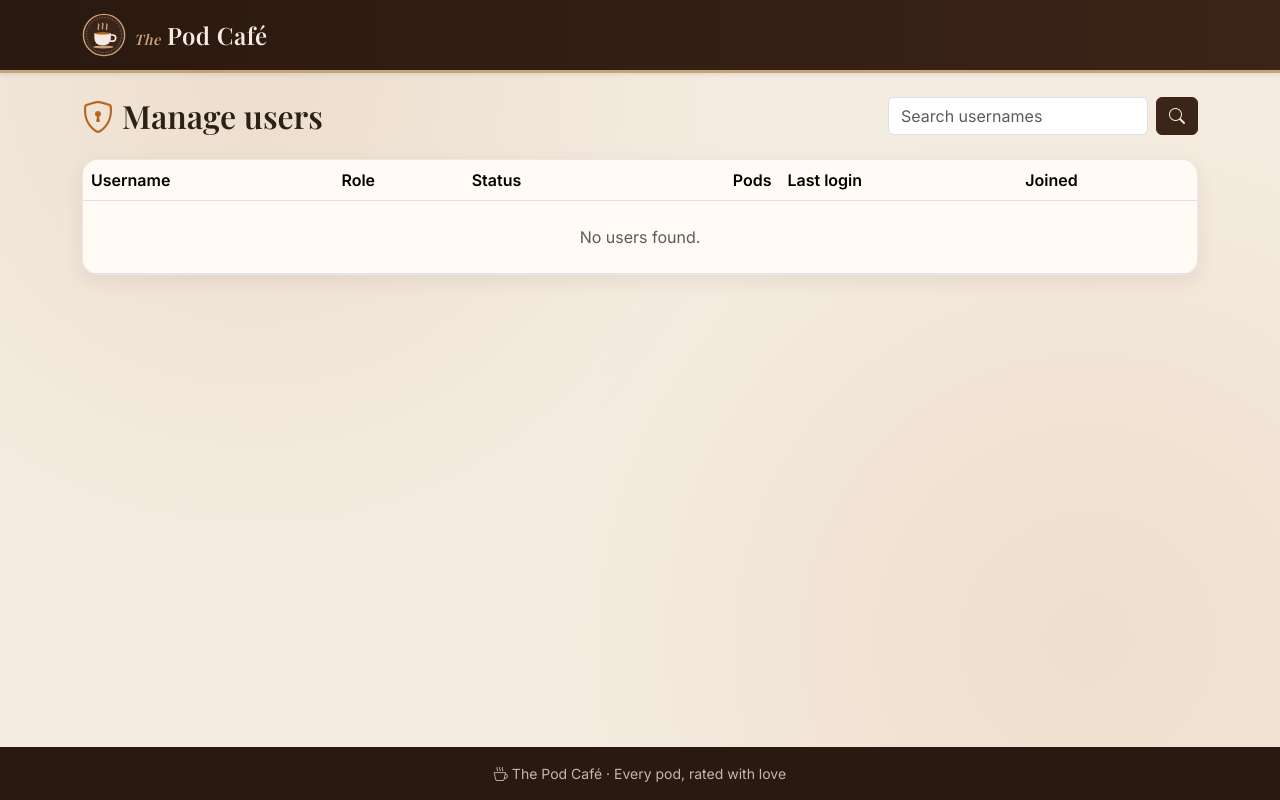
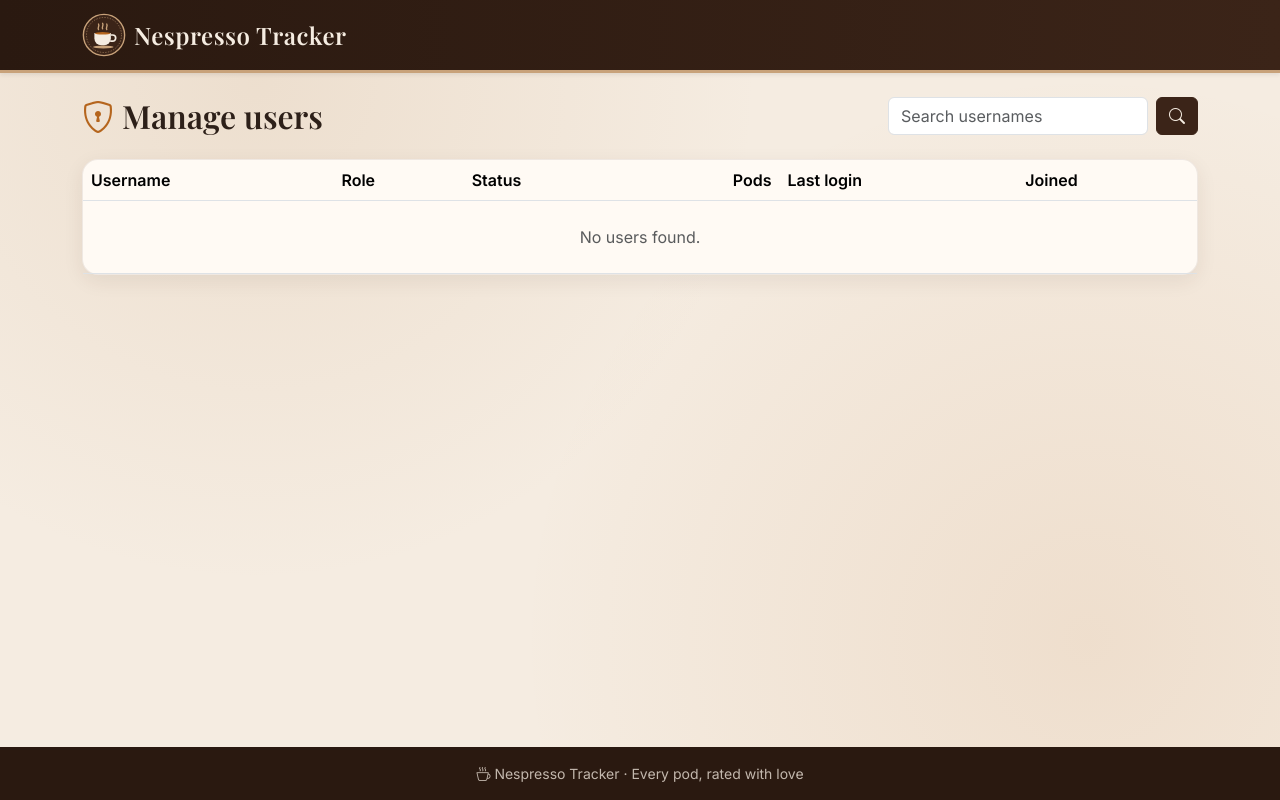
Before and after one commit to JayneElliott404/coffee-tracker, a Node project: template src/views/admin/users.ejs in a window 1280 px wide. Run offline with Node 20 templates, Linux system fonts and the light colour scheme; the template is opened without the code that fills it, so the values that code supplies are empty; some libraries are stand-ins or nearby versions.

Commit message:
NT-1: Rename The Pod Café to Nespresso Tracker (#1)
Cosmetic rename of site name, logs, cookies and README. No database name changes.

```diff
--- a/src/app.js
+++ b/src/app.js
@@ -52,7 +52,7 @@ export function createApp({ authRateLimit } = {}) {
   app.use(cookieParser());
   app.use(
     session({
-      name: 'podcafe.sid',
+      name: 'nespresso-tracker.sid',
       secret,
       resave: false,
       // Anonymous sessions must persist so CSRF tokens on the login/register forms stay valid.
@@ -70,7 +70,7 @@ export function createApp({ authRateLimit } = {}) {
   const { generateCsrfToken, doubleCsrfProtection } = doubleCsrf({
     getSecret: () => secret,
     getSessionIdentifier: (req) => req.session.id,
-    cookieName: isProd ? '__Host-podcafe.x-csrf-token' : 'podcafe.x-csrf-token',
+    cookieName: isProd ? '__Host-nespresso-tracker.x-csrf-token' : 'nespresso-tracker.x-csrf-token',
     cookieOptions: { sameSite: 'lax', secure: isProd, path: '/' },
     getCsrfTokenFromRequest: (req) => req.body?._csrf,
   });
--- a/src/routes/auth.js
+++ b/src/routes/auth.js
@@ -84,14 +84,14 @@ export function authRouter({ authRateLimit = 10 } = {}) {
     }
 
     await startSession(req, user._id);
-    req.flash('success', `Welcome to The Pod Café, ${user.username}!`);
+    req.flash('success', `Welcome to Nespresso Tracker, ${user.username}!`);
     res.redirect('/pods');
   });
 
   router.post('/logout', (req, res, next) => {
     req.session.destroy((err) => {
       if (err) return next(err);
-      res.clearCookie('podcafe.sid');
+      res.clearCookie('nespresso-tracker.sid');
       res.redirect('/login');
     });
   });
--- a/src/server.js
+++ b/src/server.js
@@ -11,5 +11,5 @@ try {
 }
 
 createApp().listen(port, () => {
-  console.log(`The Pod Café is open at http://localhost:${port}`);
+  console.log(`Nespresso Tracker is open at http://localhost:${port}`);
 });
--- a/src/views/error.ejs
+++ b/src/views/error.ejs
@@ -4,6 +4,6 @@
   <p class="display-4 fw-bold mt-3 mb-1 text-espresso"><%= locals.status || 500 %></p>
   <h1 class="h3"><%= title %></h1>
   <p class="text-muted mb-4"><%= message %></p>
-  <a href="/" class="btn btn-espresso"><i class="bi bi-house me-1"></i>Back to the café</a>
+  <a href="/" class="btn btn-espresso"><i class="bi bi-house me-1"></i>Back to home</a>
 </div>
 <%- include('partials/footer') %>
--- a/src/views/partials/footer.ejs
+++ b/src/views/partials/footer.ejs
@@ -2,7 +2,7 @@
 </main>
 <footer class="footer-cafe py-3 mt-auto">
   <div class="container text-center small">
-    <i class="bi bi-cup-hot me-1"></i>The Pod Café &middot; Every pod, rated with love
+    <i class="bi bi-cup-hot me-1"></i>Nespresso Tracker &middot; Every pod, rated with love
   </div>
 </footer>
 <script src="/vendor/bootstrap/js/bootstrap.bundle.min.js"></script>
--- a/src/views/partials/header.ejs
+++ b/src/views/partials/header.ejs
@@ -4,7 +4,7 @@
   <meta charset="utf-8">
   <meta name="viewport" content="width=device-width, initial-scale=1">
   <meta name="csrf-token" content="<%= locals.csrfToken || '' %>">
-  <title><%= locals.title ? `${title} · The Pod Café` : 'The Pod Café' %></title>
+  <title><%= locals.title ? `${title} · Nespresso Tracker` : 'Nespresso Tracker' %></title>
   <link rel="icon" href="/img/logo.svg" type="image/svg+xml">
   <link rel="preconnect" href="https://fonts.googleapis.com">
   <link rel="preconnect" href="https://fonts.gstatic.com" crossorigin>
--- a/src/views/partials/logo.ejs
+++ b/src/views/partials/logo.ejs
@@ -1,4 +1,4 @@
-<svg class="logo" xmlns="http://www.w3.org/2000/svg" viewBox="0 0 64 64" width="<%= locals.size || 40 %>" height="<%= locals.size || 40 %>" role="img" aria-label="The Pod Café logo">
+<svg class="logo" xmlns="http://www.w3.org/2000/svg" viewBox="0 0 64 64" width="<%= locals.size || 40 %>" height="<%= locals.size || 40 %>" role="img" aria-label="Nespresso Tracker logo">
   <circle cx="32" cy="32" r="30" fill="#3b2418" stroke="#c8a27a" stroke-width="2"/>
   <circle cx="32" cy="32" r="25.5" fill="none" stroke="#c8a27a" stroke-width="0.75" stroke-dasharray="2 2"/>
   <g fill="none" stroke="#c8a27a" stroke-width="2" stroke-linecap="round">
--- a/src/views/partials/navbar.ejs
+++ b/src/views/partials/navbar.ejs
@@ -12,7 +12,7 @@
   <div class="container">
     <a class="navbar-brand d-flex align-items-center gap-2" href="/">
       <%- include('logo', { size: 44 }) %>
-      <span class="brand-text"><span class="brand-small">The</span> Pod Café</span>
+      <span class="brand-text">Nespresso Tracker</span>
     </a>
     <% if (user) { %>
     <button class="navbar-toggler" type="button" data-bs-toggle="collapse" data-bs-target="#mainNav" aria-controls="mainNav" aria-expanded="false" aria-label="Toggle navigation">
```
Also changed, not shown: tests/integration/auth.test.js (+1 -1 lines), README.md.
